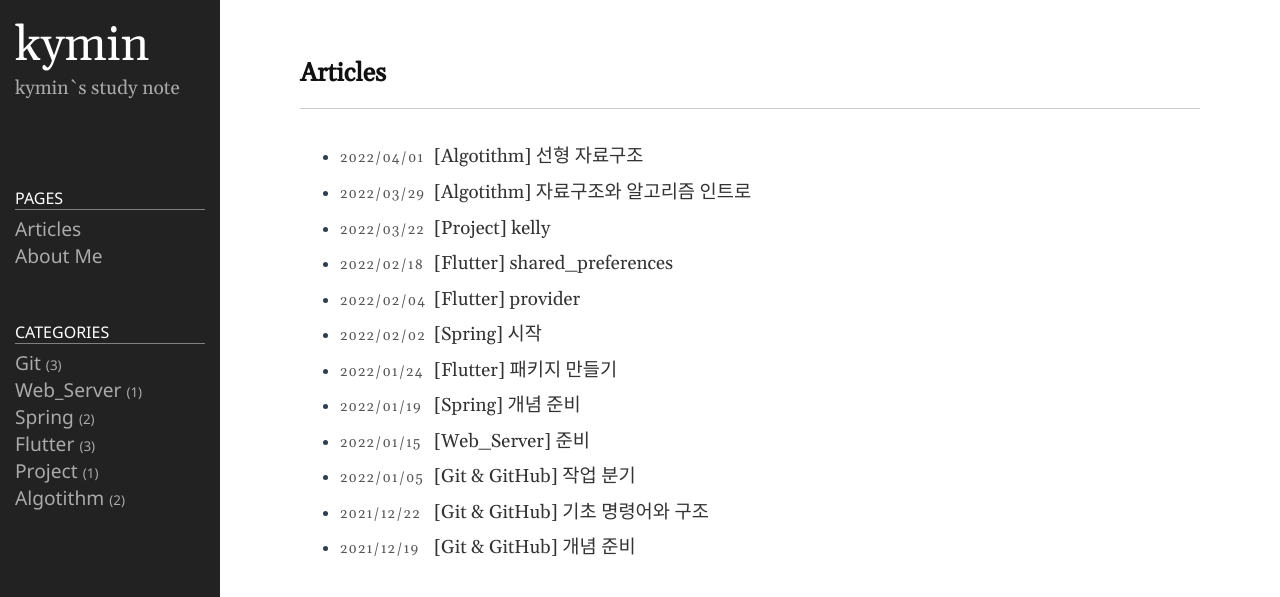
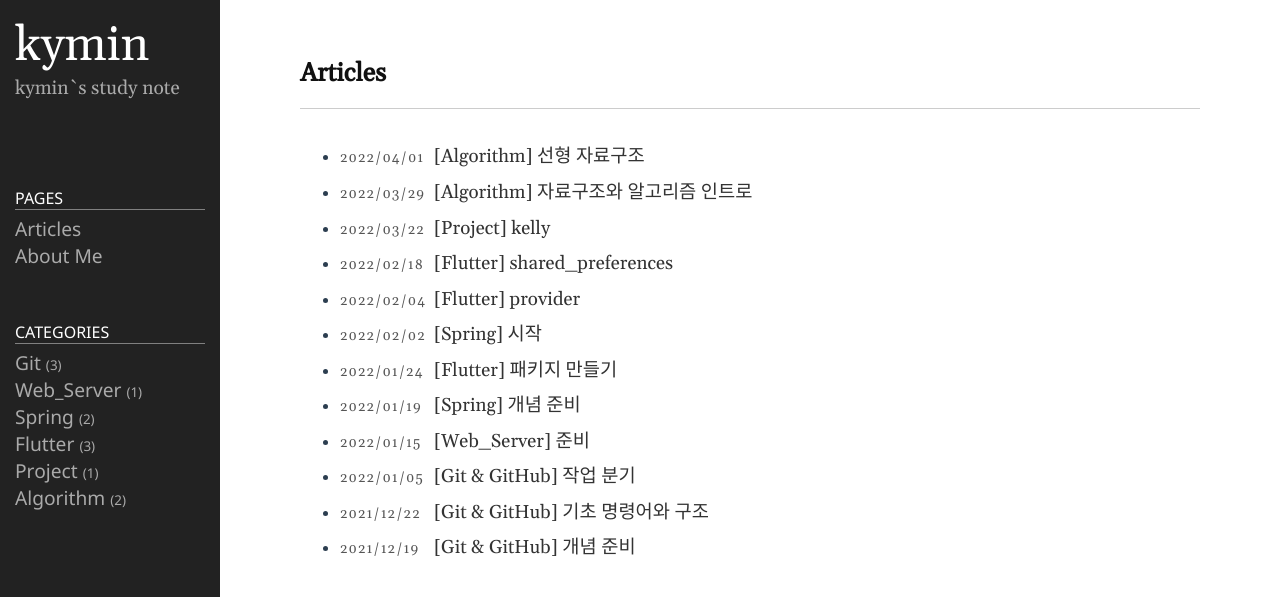
Before and after one commit to Kyoung-M1N/kyoung-M1N.github.io, a Jekyll site: the page built from index.md, in a window 1280 px wide. Shown: the top 597 px of the page. Built offline with Jekyll 4.4.1, drawn with Linux system fonts in a browser that asks for light colours.

Commit message:
포스트 수정

```diff
--- a/_posts/2022-03-29-[algorithm]starting.md
+++ b/_posts/2022-03-29-[algorithm]starting.md
@@ -1,8 +1,8 @@
 ---
 layout: post
-title: "[Algotithm] 자료구조와 알고리즘 인트로"
+title: "[Algorithm] 자료구조와 알고리즘 인트로"
 date: 2022-03-29 20:11
-categories: Algotithm
+categories: Algorithm
 ---
 # 자료구조
 
--- a/_posts/2022-04-01-[algorithm]Linear_Data_structure.md
+++ b/_posts/2022-04-01-[algorithm]Linear_Data_structure.md
@@ -1,8 +1,8 @@
 ---
 layout: post
-title: "[Algotithm] 선형 자료구조"
+title: "[Algorithm] 선형 자료구조"
 date: 2022-04-01 20:11
-categories: Algotithm
+categories: Algorithm
 ---
 # 선형 자료구조
 
```
